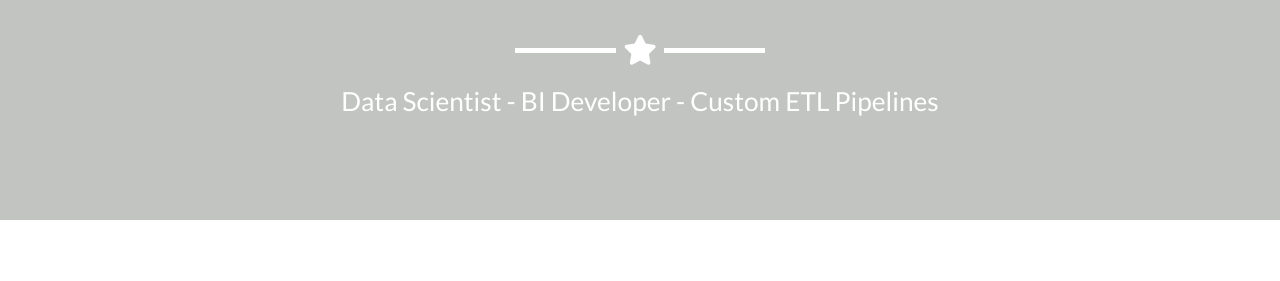
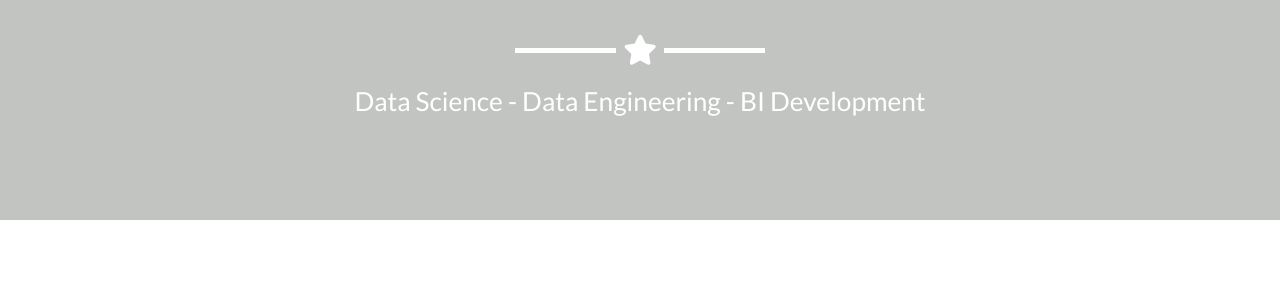
Before and after one commit to brf217/brf217.github.io, a Jekyll site: the page built from _posts/2014-07-18-project-1.markdown, in a window 1280 px wide and 900 px high, scrolled down 350 px. Shown: the part 175-456 px from the top of the window. Built offline with Jekyll 4.4.1, drawn with Linux system fonts in a browser that asks for light colours; some of the changed text lies outside the part shown.

Commit message:
Update _config.yml

```diff
--- a/_config.yml
+++ b/_config.yml
@@ -4,7 +4,7 @@ email: brett.feeley217@gmail.com
 url: https://github.com/jeromelachaud/freelancer-theme
 description: "Brett's data science portfolio page"
 keywords: "your keywords, separated by commas"
-skills: "Data Scientist - BI Developer - Custom ETL Pipelines"
+skills: "Data Science - Data Engineering - BI Development"
 meta_author: Feeley Brett
 
 # Google webmaster tools
@@ -32,7 +32,7 @@ color:
 
 # Footer settings
 footer:
-  copyright: Copyright
+  copyright:
   location: Location
   social: Around the Web
   credits: Credits
```
